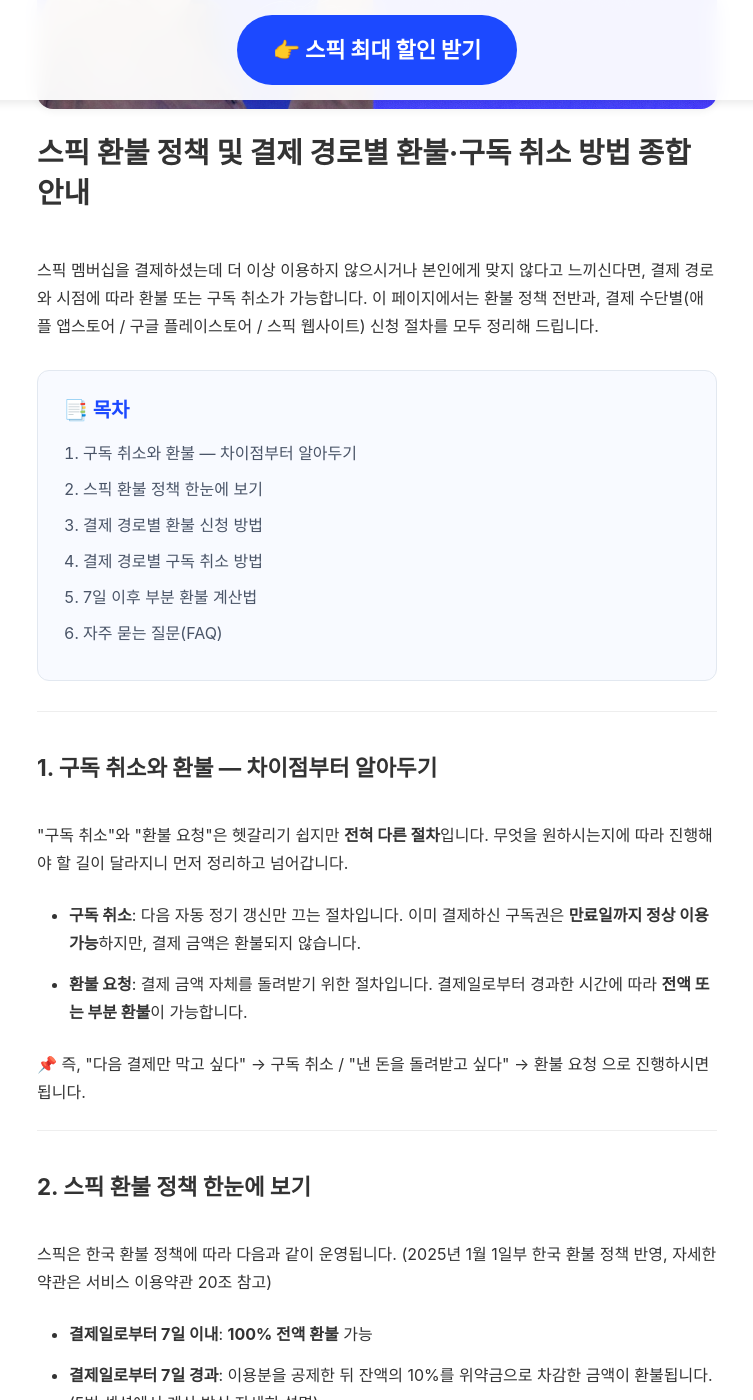
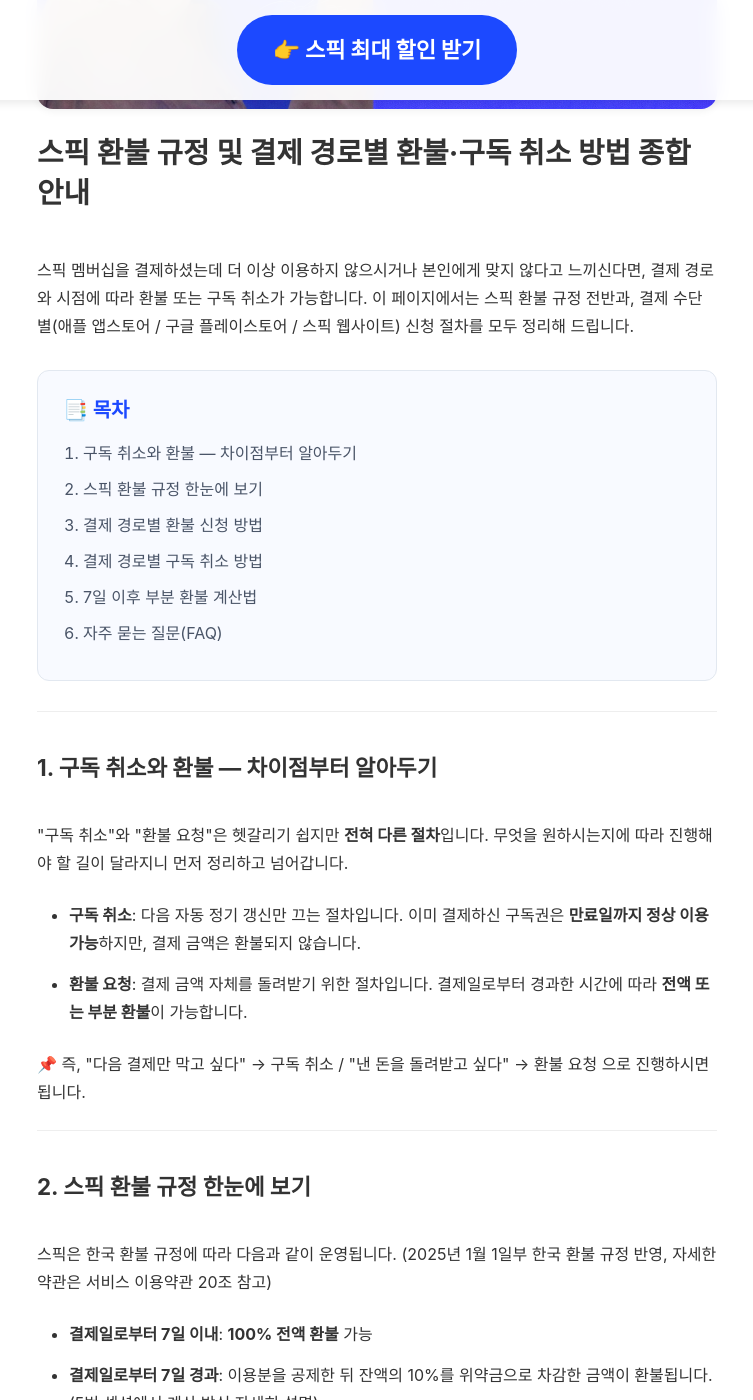
Before and after one commit to kjsjdw/speak_event_page, a Jekyll site: the page built from refund.md, in a window 1280 px wide and 1400 px high, scrolled down 419 px. Shown: the whole window, without its empty margins (263-1016 px from the left). Built offline with Jekyll 4.4.1, drawn with Linux system fonts in a browser that asks for light colours; some web fonts are replaced.

Commit message:
Rename refund page keyword from 환불 정책 to 환불 규정
- Update title, description, H1, intro, TOC, and section heading
- Update sitemap lastmod for refund page

Co-Authored-By: Claude Opus 4.7 <noreply@anthropic.com>

```diff
--- a/refund.md
+++ b/refund.md
@@ -1,8 +1,8 @@
 ---
 layout: default
-title: 스픽 환불 정책 및 결제 경로별 환불·구독 취소 방법 종합 안내
+title: 스픽 환불 규정 및 결제 경로별 환불·구독 취소 방법 종합 안내
 permalink: /refund/
-description: "스픽 7일 이내 100% 전액 환불, 7일 이후 부분 환불 계산법, 애플 앱스토어·구글 플레이·웹사이트(Paddle/NICE Payments) 결제 경로별 환불·구독 취소 절차, 12개월 할부 결제 처리까지 한곳에 정리했습니다."
+description: "스픽 환불 규정을 한눈에 정리했습니다. 7일 이내 100% 전액 환불, 7일 이후 부분 환불 계산법, 애플 앱스토어·구글 플레이·웹사이트(Paddle/NICE Payments) 결제 경로별 환불·구독 취소 절차까지 안내합니다."
 image: /content/images/refund.jpg
 ---
 
@@ -15,15 +15,15 @@ image: /content/images/refund.jpg
        style="display:block; margin:0 auto;">
 </div>
 
-<h1 style="padding-bottom: 20px;">스픽 환불 정책 및 결제 경로별 환불·구독 취소 방법 종합 안내</h1>
+<h1 style="padding-bottom: 20px;">스픽 환불 규정 및 결제 경로별 환불·구독 취소 방법 종합 안내</h1>
 
-<p>스픽 멤버십을 결제하셨는데 더 이상 이용하지 않으시거나 본인에게 맞지 않다고 느끼신다면, 결제 경로와 시점에 따라 환불 또는 구독 취소가 가능합니다. 이 페이지에서는 환불 정책 전반과, 결제 수단별(애플 앱스토어 / 구글 플레이스토어 / 스픽 웹사이트) 신청 절차를 모두 정리해 드립니다.</p>
+<p>스픽 멤버십을 결제하셨는데 더 이상 이용하지 않으시거나 본인에게 맞지 않다고 느끼신다면, 결제 경로와 시점에 따라 환불 또는 구독 취소가 가능합니다. 이 페이지에서는 스픽 환불 규정 전반과, 결제 수단별(애플 앱스토어 / 구글 플레이스토어 / 스픽 웹사이트) 신청 절차를 모두 정리해 드립니다.</p>
 
 <div class='toc-container' style="background-color: #f8faff; border: 1px solid #e2e8f0; border-radius: 12px; padding: 25px; margin: 30px 0;">
   <h2 class='toc-title' style="margin-top: 0; margin-bottom: 15px; font-size: 1.1rem; color: #1a202c; border: none; padding: 0;">📑 목차</h2>
   <ol style="line-height: 2.0; margin-bottom: 0; padding-left: 20px;">
     <li><a href='#toc-1' style="color: #4a5568; text-decoration: none;">구독 취소와 환불 — 차이점부터 알아두기</a></li>
-    <li><a href='#toc-2' style="color: #4a5568; text-decoration: none;">스픽 환불 정책 한눈에 보기</a></li>
+    <li><a href='#toc-2' style="color: #4a5568; text-decoration: none;">스픽 환불 규정 한눈에 보기</a></li>
     <li><a href='#toc-3' style="color: #4a5568; text-decoration: none;">결제 경로별 환불 신청 방법</a></li>
     <li><a href='#toc-4' style="color: #4a5568; text-decoration: none;">결제 경로별 구독 취소 방법</a></li>
     <li><a href='#toc-5' style="color: #4a5568; text-decoration: none;">7일 이후 부분 환불 계산법</a></li>
@@ -44,9 +44,9 @@ image: /content/images/refund.jpg
 
 <hr style="border: 0; border-top: 1px solid #eee; margin: 20px 0;">
 
-<h2 id="toc-2" style="font-size: 1.4rem; font-weight: bold; padding-top: 100px; margin-top: -80px; padding-bottom: 20px;">2. 스픽 환불 정책 한눈에 보기</h2>
+<h2 id="toc-2" style="font-size: 1.4rem; font-weight: bold; padding-top: 100px; margin-top: -80px; padding-bottom: 20px;">2. 스픽 환불 규정 한눈에 보기</h2>
 
-<p>스픽은 한국 환불 정책에 따라 다음과 같이 운영됩니다. (2025년 1월 1일부 한국 환불 정책 반영, 자세한 약관은 서비스 이용약관 20조 참고)</p>
+<p>스픽은 한국 환불 규정에 따라 다음과 같이 운영됩니다. (2025년 1월 1일부 한국 환불 규정 반영, 자세한 약관은 서비스 이용약관 20조 참고)</p>
 
 * **결제일로부터 7일 이내**: **100% 전액 환불** 가능
 * **결제일로부터 7일 경과**: 이용분을 공제한 뒤 잔액의 10%를 위약금으로 차감한 금액이 환불됩니다. (5번 섹션에서 계산 방식 자세히 설명)
--- a/sitemap.xml
+++ b/sitemap.xml
@@ -15,7 +15,7 @@
   </url>
   <url>
     <loc>https://speaksale.kr/refund/</loc>
-    <lastmod>2026-05-24</lastmod>
+    <lastmod>2026-05-29</lastmod>
   </url>
   <url>
     <loc>https://speaksale.kr/reviews/</loc>
```
